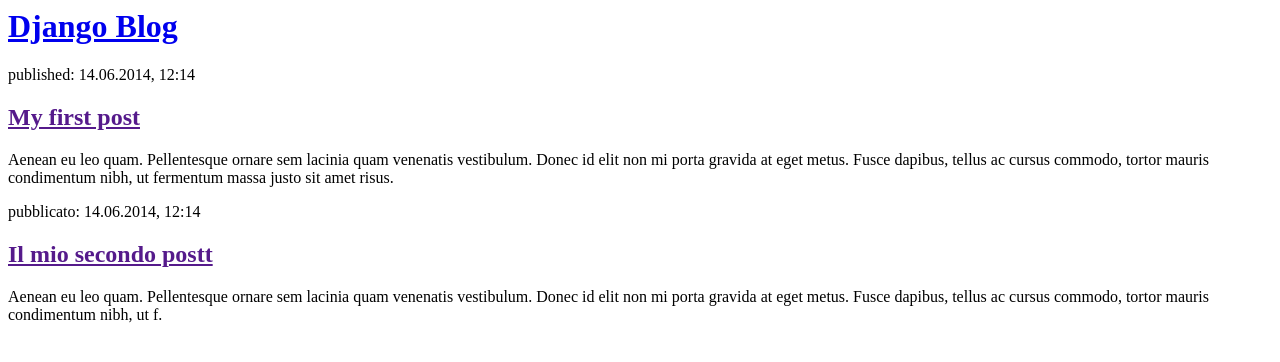
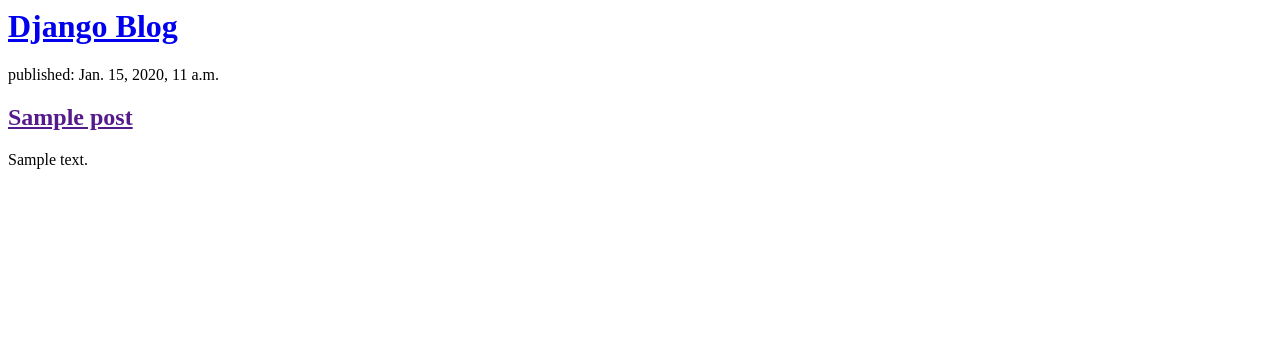
Before and after one commit to raffaeletolino/My-first-blog, a Django app: page / in a window 1280 px wide. Shown: the top 362 px of the page. Run offline with Django 3.2, Linux system fonts and the light colour scheme; tables that the repository leaves empty hold one stand-in row (values such as "Sample post").

Commit message:
Modified templates to display posts from database.

```diff
--- a/blog/templates/blog/post_list.html
+++ b/blog/templates/blog/post_list.html
@@ -6,17 +6,15 @@
         <div>
             <h1><a href="/">Django Blog</a></h1>
         </div>
-
-        <div>
-            <p>published: 14.06.2014, 12:14</p>
-            <h2><a href="">My first post</a></h2>
-            <p>Aenean eu leo quam. Pellentesque ornare sem lacinia quam venenatis vestibulum. Donec id elit non mi porta gravida at eget metus. Fusce dapibus, tellus ac cursus commodo, tortor mauris condimentum nibh, ut fermentum massa justo sit amet risus.</p>
-        </div>
-
-        <div>
-            <p>pubblicato: 14.06.2014, 12:14</p>
-            <h2><a href="">Il mio secondo postt</a></h2>
-            <p>Aenean eu leo quam. Pellentesque ornare sem lacinia quam venenatis vestibulum. Donec id elit non mi porta gravida at eget metus. Fusce dapibus, tellus ac cursus commodo, tortor mauris condimentum nibh, ut f.</p>
-        </div>
+		<!-- rendere visibili le liste -->
+		<!--ciclo for-->
+		{% for post in posts %}
+			<div>
+				<p>published: {{ post.published_date }}</p>
+				<h2><a href="">{{ post.title }}</a></h2>
+				<!--|linebreaks introduce un filtro che traduce gli accapo (la pressione del tasto "invio" sulla tastiera) nel loro equivalente in HTML.-->
+				<p>{{ post.text|linebreaksbr }}</p>
+			</div>
+		{% endfor %}
     </body>
 </html>
--- a/blog/views.py
+++ b/blog/views.py
@@ -1,5 +1,6 @@
 from django.shortcuts import render
-
-# Create your views here.
+from .models import Post
+from django.utils import timezone
 def post_list(request):
-    return render(request, 'blog/post_list.html', {})
+    posts = Post.objects.filter(published_date__lte=timezone.now()).order_by('published_date')
+    return render(request, 'blog/post_list.html', {'posts': posts})
```
